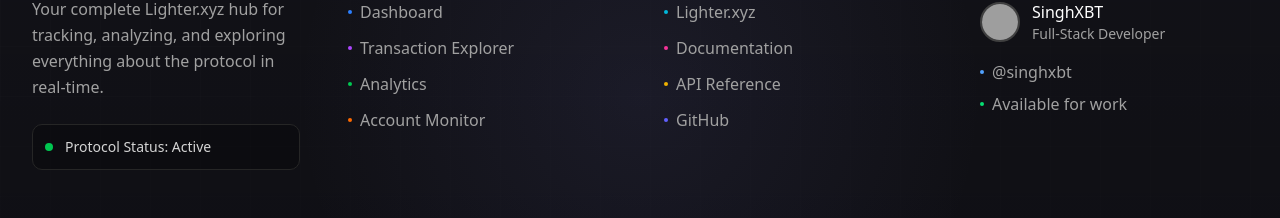
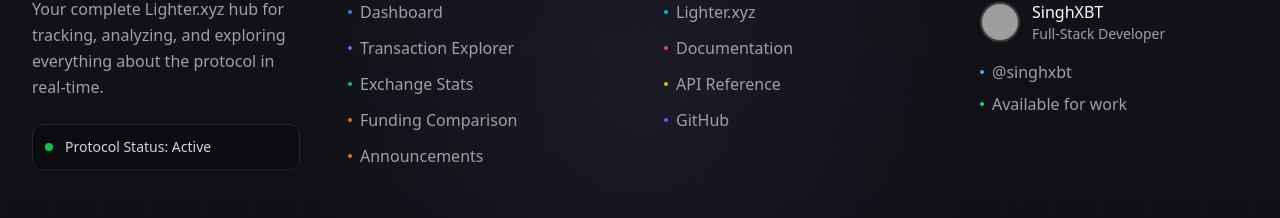
Before and after one commit to titanjagpreet/lighterpulse, a Next.js app: page / in a window 1280 px wide. Shown: the part 2554-2772 px from the top of the page. Built offline with nearby package versions, Linux system fonts and the light colour scheme; grey boxes are pictures that could not be loaded.

Commit message:
Changed the content of footer

```diff
--- a/components/reactbits/landing-footer.tsx
+++ b/components/reactbits/landing-footer.tsx
@@ -47,27 +47,34 @@
                                     <h4 className="text-lg font-semibold text-white">Quick Access</h4>
                                     <ul className="space-y-3">
                                         <li>
-                                            <a href="#" className="text-neutral-400 hover:text-white transition-colors duration-200 flex items-center gap-2 group">
+                                            <a href="/dashboard" className="text-neutral-400 hover:text-white transition-colors duration-200 flex items-center gap-2 group">
                                                 <div className="w-1 h-1 bg-blue-500 rounded-full group-hover:scale-150 transition-transform"></div>
                                                 Dashboard
                                             </a>
                                         </li>
                                         <li>
-                                            <a href="#" className="text-neutral-400 hover:text-white transition-colors duration-200 flex items-center gap-2 group">
+                                            <a href="/explorer" className="text-neutral-400 hover:text-white transition-colors duration-200 flex items-center gap-2 group">
                                                 <div className="w-1 h-1 bg-purple-500 rounded-full group-hover:scale-150 transition-transform"></div>
                                                 Transaction Explorer
                                             </a>
                                         </li>
                                         <li>
-                                            <a href="#" className="text-neutral-400 hover:text-white transition-colors duration-200 flex items-center gap-2 group">
+                                            <a href="/exchange-stats" className="text-neutral-400 hover:text-white transition-colors duration-200 flex items-center gap-2 group">
                                                 <div className="w-1 h-1 bg-green-500 rounded-full group-hover:scale-150 transition-transform"></div>
-                                                Analytics
+                                                Exchange Stats
                                             </a>
                                         </li>
                                         <li>
-                                            <a href="#" className="text-neutral-400 hover:text-white transition-colors duration-200 flex items-center gap-2 group">
+                                            <a href="/funding-comparison" className="text-neutral-400 hover:text-white transition-colors duration-200 flex items-center gap-2 group">
                                                 <div className="w-1 h-1 bg-orange-500 rounded-full group-hover:scale-150 transition-transform"></div>
-                                                Account Monitor
+                                                Funding Comparison
+                                            </a>
+                                        </li>
+
+                                        <li>
+                                            <a href="/announcements" className="text-neutral-400 hover:text-white transition-colors duration-200 flex items-center gap-2 group">
+                                                <div className="w-1 h-1 bg-orange-500 rounded-full group-hover:scale-150 transition-transform"></div>
+                                                Announcements
                                             </a>
                                         </li>
                                     </ul>
@@ -90,7 +97,7 @@
                                             </a>
                                         </li>
                                         <li>
-                                            <a href="#" className="text-neutral-400 hover:text-white transition-colors duration-200 flex items-center gap-2 group">
+                                            <a href="https://apibetadocs.lighter.xyz/docs/private-beta" className="text-neutral-400 hover:text-white transition-colors duration-200 flex items-center gap-2 group">
                                                 <div className="w-1 h-1 bg-yellow-500 rounded-full group-hover:scale-150 transition-transform"></div>
                                                 API Reference
                                             </a>
```
